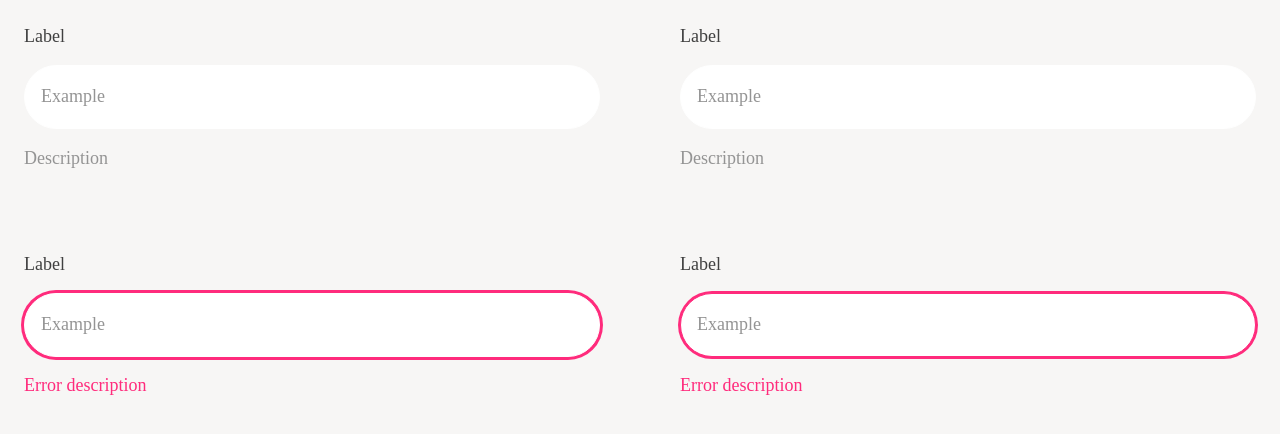
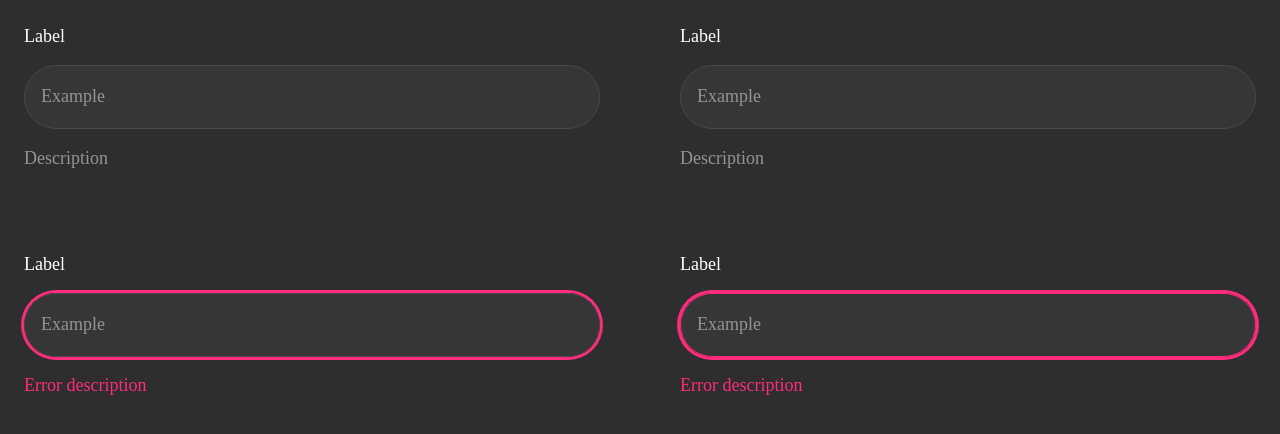
Before and after one commit to Quimia-br/quimia-web, a React (Vite) app: page / in a window 1280 px wide. Shown: the top 434 px of the page. Built offline with nearby package versions, Linux system fonts and the light colour scheme; a web font is replaced by a local one.

Commit message:
fix(comp): ajusta erro mostrado no build e refatora alguns componentes

```diff
--- a/src/components/ClearableInput.tsx
+++ b/src/components/ClearableInput.tsx
@@ -62,9 +62,9 @@
   return (
     <InputGroup
       className={cn(
-        "h-4 rounded-full border-input bg-surface-base align-middle",
+        "h-4 rounded-full bg-surface-base align-middle",
         "has-[[data-slot=input-group-control]:focus-visible]:border-border-focus has-[[data-slot=input-group-control]:focus-visible]:ring-2 has-[[data-slot=input-group-control]:focus-visible]:ring-border-focus",
-        "has-[[data-slot][aria-invalid=true]]:border-feedback-error has-[[data-slot][aria-invalid=true]]:ring-2 has-[[data-slot][aria-invalid=true]]:ring-feedback-error",
+        "has-[[data-slot][aria-invalid=true]]:border-feedback-error has-[[data-slot][aria-invalid=true]]:ring-3 has-[[data-slot][aria-invalid=true]]:ring-feedback-error",
         className,
       )}
     >
--- a/src/components/ui/button.tsx
+++ b/src/components/ui/button.tsx
@@ -54,4 +54,4 @@
   )
 }
 
-export { Button, buttonVariants }
+export { Button }
--- a/src/components/ui/input-group.tsx
+++ b/src/components/ui/input-group.tsx
@@ -12,7 +12,7 @@
       data-slot="input-group"
       role="group"
       className={cn(
-        "group/input-group relative flex h-8 w-full min-w-0 items-center rounded-lg border border-input transition-colors outline-none in-data-[slot=combobox-content]:focus-within:border-inherit in-data-[slot=combobox-content]:focus-within:ring-0 has-disabled:bg-input/50 has-disabled:opacity-50 has-[[data-slot=input-group-control]:focus-visible]:border-ring has-[[data-slot=input-group-control]:focus-visible]:ring-3 has-[[data-slot=input-group-control]:focus-visible]:ring-ring/50 has-[[data-slot][aria-invalid=true]]:border-destructive has-[[data-slot][aria-invalid=true]]:ring-3 has-[[data-slot][aria-invalid=true]]:ring-destructive/20 has-[>[data-align=block-end]]:h-auto has-[>[data-align=block-end]]:flex-col has-[>[data-align=block-start]]:h-auto has-[>[data-align=block-start]]:flex-col has-[>textarea]:h-auto dark:bg-input/30 dark:has-disabled:bg-input/80 dark:has-[[data-slot][aria-invalid=true]]:ring-destructive/40 has-[>[data-align=block-end]]:[&>input]:pt-3 has-[>[data-align=block-start]]:[&>input]:pb-3 has-[>[data-align=inline-end]]:[&>input]:pr-1.5 has-[>[data-align=inline-start]]:[&>input]:pl-1.5",
+        "group/input-group relative flex h-8 w-full min-w-0 items-center rounded-lg border border-input transition-colors outline-none in-data-[slot=combobox-content]:focus-within:border-inherit in-data-[slot=combobox-content]:focus-within:ring-0 has-disabled:bg-input/50 has-disabled:opacity-50 has-[[data-slot=input-group-control]:focus-visible]:border-ring has-[[data-slot=input-group-control]:focus-visible]:ring-3 has-[[data-slot=input-group-control]:focus-visible]:ring-ring/50 has-[[data-slot][aria-invalid=true]]:border-destructive has-[[data-slot][aria-invalid=true]]:ring-3 has-[[data-slot][aria-invalid=true]]:ring-destructive/20 has-[>[data-align=block-end]]:h-auto has-[>[data-align=block-end]]:flex-col has-[>[data-align=block-start]]:h-auto has-[>[data-align=block-start]]:flex-col has-[>textarea]:h-auto dark:bg-input/30 dark:has-disabled:bg-input/80 dark:has-[[data-slot][aria-invalid=true]]:ring-destructive has-[>[data-align=block-end]]:[&>input]:pt-3 has-[>[data-align=block-start]]:[&>input]:pb-3 has-[>[data-align=inline-end]]:[&>input]:pr-1.5 has-[>[data-align=inline-start]]:[&>input]:pl-1.5",
         className
       )}
       {...props}
--- a/src/components/ui/input.tsx
+++ b/src/components/ui/input.tsx
@@ -8,7 +8,7 @@
       type={type}
       data-slot="input"
       className={cn(
-        "h-4 w-full min-w-0 rounded-full border border-input bg-surface-base px-md py-none text-base text-foreground transition-colors outline-none file:inline-flex file:h-6 file:border-0 file:bg-transparent file:text-sm file:font-medium file:text-foreground placeholder:text-muted-foreground focus-visible:border focus-visible:ring-3 focus-visible:ring-ring disabled:pointer-events-none disabled:cursor-not-allowed disabled:bg-input/50 disabled:opacity-50 aria-invalid:ring-3 aria-invalid:ring-destructive md:text-sm dark:bg-input/30 dark:disabled:bg-input/80 dark:aria-invalid:ring-destructive/40",
+        "h-4 w-full min-w-0 rounded-full border border-input bg-surface-base px-md py-none text-base text-foreground transition-colors outline-none file:inline-flex file:h-6 file:border-0 file:bg-transparent file:text-sm file:font-medium file:text-foreground placeholder:text-muted-foreground focus-visible:border focus-visible:ring-3 focus-visible:ring-ring disabled:pointer-events-none disabled:cursor-not-allowed disabled:bg-input/50 disabled:opacity-50 aria-invalid:ring-3 aria-invalid:ring-destructive md:text-sm dark:bg-input/30 dark:disabled:bg-input/80 dark:aria-invalid:ring-destructive",
         className
       )}
       {...props}
--- a/src/pages/Home.tsx
+++ b/src/pages/Home.tsx
@@ -3,6 +3,9 @@
 
 function Home() {
   const [value, setValue] = useState("")
+
+  const body = document.querySelector("body")
+  body?.classList.add("dark")
 
   return (
     <main className="p-lg grid grid-cols-2 gap-5">
```
